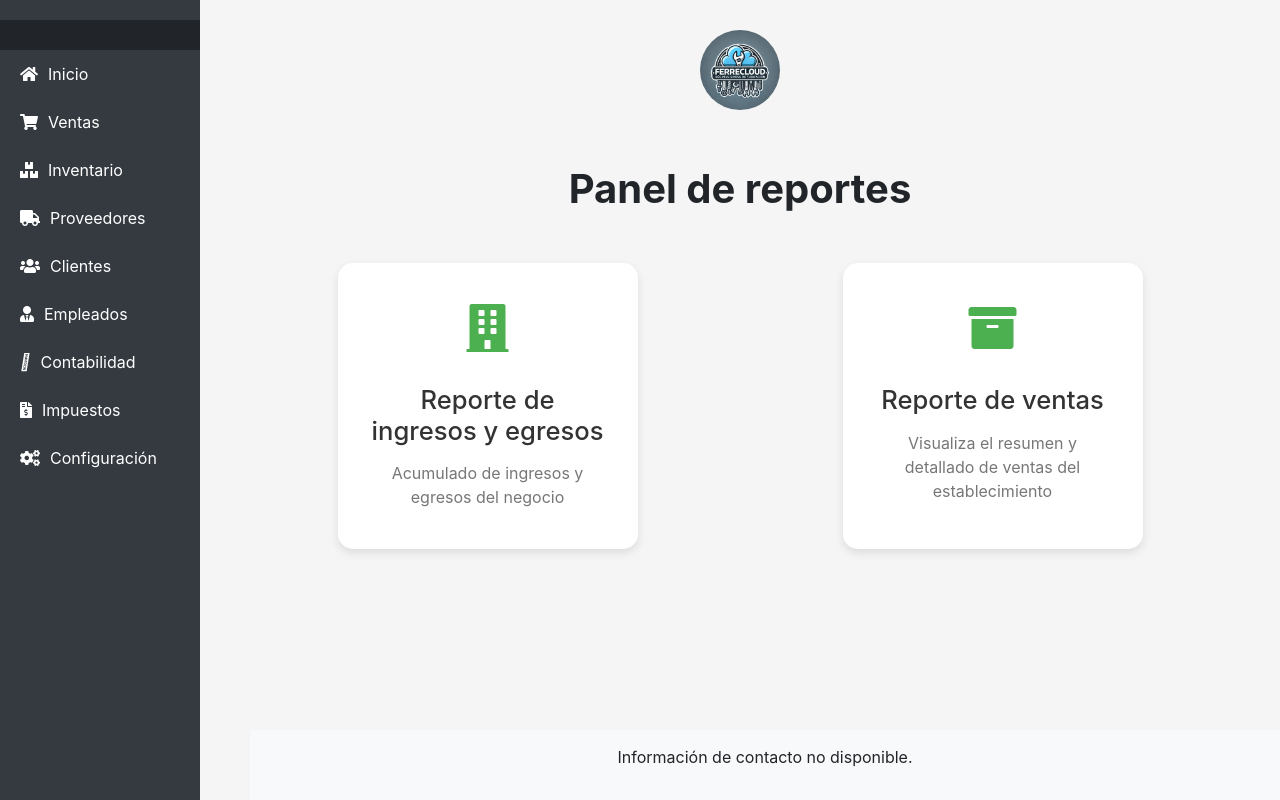
After one commit to alde326/FerreCloud, a Django app: page /configuracion/reportes/ in a window 1280 px wide. The commit adds this page. Run offline with Django 5.2, Linux system fonts and the light colour scheme; data that the repository does not hold is empty; some libraries are stand-ins or nearby versions.

Commit message:
Initial sales reports

```diff
--- a/Configuracion/forms.py
+++ b/Configuracion/forms.py
@@ -30,3 +30,8 @@ class OrganizacionForm(forms.ModelForm):
     class Meta:
         model = Organizacion
         fields = ['razonSocial', 'NIT', 'direccion', 'correoElectronico', 'telefono']
+
+
+class ReporteVentasForm(forms.Form):
+    fecha_inicio = forms.DateField(required=False, widget=forms.DateInput(attrs={'type': 'date'}))
+    fecha_fin = forms.DateField(required=False, widget=forms.DateInput(attrs={'type': 'date'}))
--- a/Configuracion/templates/indexCostos.html
+++ b/Configuracion/templates/indexCostos.html
@@ -46,7 +46,7 @@
                 <a href="{% url 'crearCosto' %}" class="btn btn-success w-100">Crear costo</a>  <!-- Botón verde -->
             </div>
             <div class="col">
-                <a href="{% url 'reporteCostos' %}" class="btn btn-primary w-100">Reporte</a>  <!-- Botón azul -->
+                <a href="{% url 'indexReportes' %}" class="btn btn-primary w-100">Reporte</a>  <!-- Botón azul -->
             </div>
         </div>
     </div>
--- /dev/null
+++ b/Configuracion/templates/indexReportes.html
@@ -0,0 +1,102 @@
+{% extends 'base.html' %}
+
+{% block title %}
+    Reportes
+{% endblock %}
+
+{% block content %}
+<style>
+    .config-menu-container {
+        max-width: 1200px;
+        margin: 0 auto;
+        padding: 20px;
+        text-align: center;
+    }
+
+    .config-title {
+        font-size: 2.5rem;
+        font-weight: bold;
+        margin-bottom: 30px;
+    }
+
+    .config-menu {
+        display: flex;
+        justify-content: space-around;
+        flex-wrap: wrap;
+        gap: 30px;
+    }
+
+    .config-card {
+        background-color: #ffffff;
+        border-radius: 15px;
+        width: 300px;
+        padding: 30px;
+        margin: 20px;
+        text-align: center;
+        text-decoration: none;
+        box-shadow: 0 4px 10px rgba(0, 0, 0, 0.1);
+        transition: transform 0.3s ease, box-shadow 0.3s ease;
+    }
+
+    .config-card:hover {
+        transform: translateY(-5px);
+        box-shadow: 0 10px 20px rgba(0, 0, 0, 0.15);
+    }
+
+    .config-icon {
+        font-size: 3rem;
+        color: #4CAF50;
+        margin-bottom: 20px;
+    }
+
+    .config-text h3 {
+        font-size: 1.6rem;
+        color: #333;
+        margin-bottom: 15px;
+    }
+
+    .config-text p {
+        font-size: 1rem;
+        color: #777;
+        margin-bottom: 10px;
+    }
+
+    /* Responsive Design */
+    @media (max-width: 768px) {
+        .config-menu {
+            flex-direction: column;
+            align-items: center;
+        }
+
+        .config-card {
+            width: 100%;
+            max-width: 400px;
+        }
+    }
+</style>
+
+<div class="config-menu-container">
+    <h2 class="config-title">Panel de reportes</h2>
+    <div class="config-menu">
+        <a href="{% url 'reporteCostos' %}" class="config-card">
+            <div class="config-icon">
+                <i class="fas fa-building"></i>
+            </div>
+            <div class="config-text">
+                <h3>Reporte de ingresos y egresos</h3>
+                <p>Acumulado de ingresos y egresos del negocio</p>
+            </div>
+        </a>
+
+        <a href="{% url 'reporte_ventas' %}" class="config-card">
+            <div class="config-icon">
+                <i class="fas fa-archive"></i>
+            </div>
+            <div class="config-text">
+                <h3>Reporte de ventas</h3>
+                <p>Visualiza el resumen y detallado de ventas del establecimiento</p>
+            </div>
+        </a>
+    </div>
+</div>
+{% endblock %}
--- a/Configuracion/urls.py
+++ b/Configuracion/urls.py
@@ -29,6 +29,9 @@ urlpatterns = [
 
 
     path('organizacion/', views.indexOrganizacion, name='indexOrganizacion'),
-    path('editarOrganizacion/', views.editOrganizacion, name='editOrganizacion')
+    path('editarOrganizacion/', views.editOrganizacion, name='editOrganizacion'),
+
+    path('reportes/', views.indexReportes, name='indexReportes'),
+    path('reporte-ventas/', views.reporte_ventas, name='reporte_ventas'),
 
 ]
--- a/Configuracion/views.py
+++ b/Configuracion/views.py
@@ -3,7 +3,7 @@ from django.shortcuts import render, redirect, get_object_or_404
 from django.core.exceptions import PermissionDenied
 from django.contrib import messages
 from django.utils import timezone
-from django.db.models import Sum
+from django.db.models import Sum, F
 from django.db.models import Q
 
 import calendar
@@ -11,9 +11,10 @@ import json
 
 #Modelos
 from .models import Costos, Tipos, Parametros, Organizacion
+from Ventas.models import Factura, DetalleFactura
 
 #Forms
-from .forms import CostosForm, TipoForm, ParametroForm, OrganizacionForm
+from .forms import CostosForm, TipoForm, ParametroForm, OrganizacionForm, ReporteVentasForm
 
 
 
@@ -225,7 +226,7 @@ def analisis_costos(request):
         'comparacion_mensual_json': comparacion_mensual_json,  # Agregar comparación
     }
 
-    return render(request, 'analisis.html', context)
+    return render(request, 'analisisDeGastos.html', context)
 
 
 
@@ -299,3 +300,44 @@ def editOrganizacion(request):
     else:
         form = OrganizacionForm(instance=organizacion)
     return render(request, 'editOrganizacion.html', {'form': form})
+
+
+#-------------------------------------REPORTES--------------------------------------------------
+
+def indexReportes(request):
+    return render(request, 'indexReportes.html')
+
+
+
+
+def reporte_ventas(request):
+    form = ReporteVentasForm(request.GET or None)
+    facturas = Factura.objects.all()
+
+    if form.is_valid():
+        fecha_inicio = form.cleaned_data.get('fecha_inicio')
+        fecha_fin = form.cleaned_data.get('fecha_fin')
+
+        if fecha_inicio and fecha_fin:
+            facturas = facturas.filter(fecha__range=[fecha_inicio, fecha_fin])
+
+    # Resumen de ventas
+    total_vendido = facturas.aggregate(Sum('total'))['total__sum'] or 0
+    total_iva = facturas.aggregate(Sum('iva'))['iva__sum'] or 0
+    total_facturas = facturas.count()
+
+    # Detalles de productos vendidos
+    detalles = DetalleFactura.objects.filter(factura__in=facturas).values('producto__nombre').annotate(
+    total_vendido=Sum('cantidad'),
+    total_precio=Sum(F('precio_unitario') * F('cantidad'))
+    )
+
+    context = {
+        'form': form,
+        'total_vendido': total_vendido,
+        'total_iva': total_iva,
+        'total_facturas': total_facturas,
+        'detalles': detalles,
+    }
+
+    return render(request, 'reporteDeVentas.html', context)
--- a/FerreCloud/templates/base.html
+++ b/FerreCloud/templates/base.html
@@ -126,6 +126,9 @@
             <a href="/empleados/" class="{% if request.path == '/empleados/' %}active{% endif %}">
                 <i class="fas fa-user-tie"></i> Empleados
             </a>
+            <a href="/configuracion/costos/" class="{% if request.path == '/empleados/' %}active{% endif %}">
+                <i class="fa-solid fa-pen-fancy"></i> Contabilidad
+            </a>
             <a href="/impuestos/" class="{% if request.path == '/impuestos/' %}active{% endif %}">
                 <i class="fas fa-file-invoice-dollar"></i> Impuestos
             </a>
--- a/FerreCloud/templates/dashboard.html
+++ b/FerreCloud/templates/dashboard.html
@@ -185,7 +185,7 @@
         <div class="col-12"> <!-- Cambia col-lg-4 col-md-6 a col-12 -->
             <div class="card card-accounting text-white">
                 <div class="card-body">
-                    <h5 class="card-title"><i class="fas fa-cogs"></i> Contabilidad</h5>
+                    <h5 class="card-title"><i class="fa-solid fa-pen-fancy"></i> Contabilidad</h5>
                     <p class="card-text">Ajusta la contabilidad de su establecimiento.</p>
                     <a href="/configuracion/costos/" class="btn btn-outline-light">Ir a Contabilidad de tu negocio</a>
                 </div>
```
Also changed, not shown: Configuracion/templates/reporteDeVentas.html (added, +44 -0 lines), Configuracion/templates/analisisDeGastos.html (renamed from Configuracion/templates/analisis.html).
